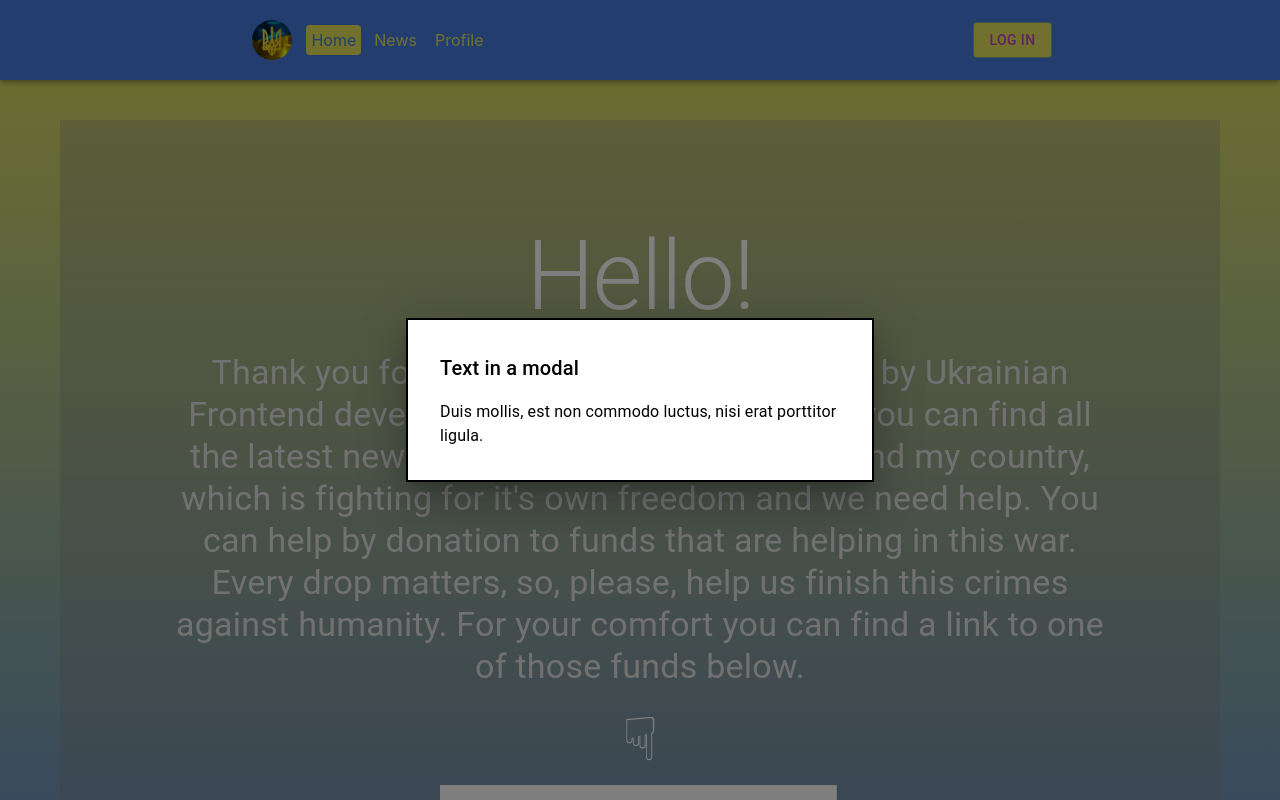
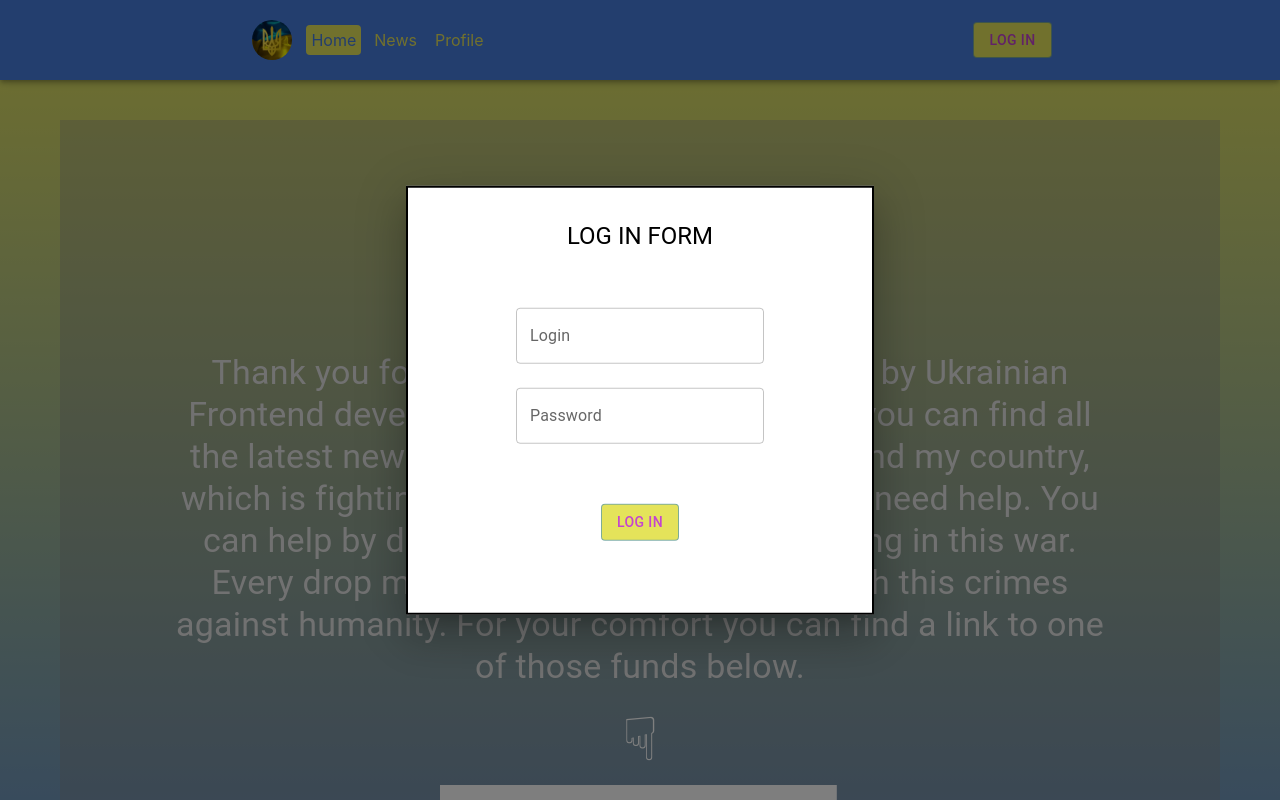
Before and after one commit to Bronislav-frontend/test-alter, a React (Create React App) app: page / in a window 1280 px wide. Both pictures are taken after a click on the button "LOG IN". Shown: the top 800 px of the page. Built offline with nearby package versions, Linux system fonts and the light colour scheme.

Commit message:
Adds sign in form

```diff
--- a/package.json
+++ b/package.json
@@ -18,6 +18,7 @@
     "axios": "^1.3.3",
     "react": "^18.2.0",
     "react-dom": "^18.2.0",
+    "react-hook-form": "^7.43.1",
     "react-loader-spinner": "^5.3.4",
     "react-redux": "^8.0.5",
     "react-router-dom": "^6.8.1",
--- a/src/components/ButtonComponent/ButtonComponent.tsx
+++ b/src/components/ButtonComponent/ButtonComponent.tsx
@@ -2,14 +2,21 @@ import { Box, Button } from '@mui/material';
 
 interface IProps {
   text: string;
+  type?: 'button' | 'submit';
   isDisabled?: boolean;
-  onClick: () => void;
+  onClick?: () => void;
 }
 
-const ButtonComponent = ({ text, onClick, isDisabled }: IProps) => {
+const ButtonComponent = ({
+  text,
+  type = 'button',
+  onClick,
+  isDisabled,
+}: IProps) => {
   return (
     <Box>
       <Button
+        type={type}
         variant="outlined"
         onClick={onClick}
         sx={{ backgroundColor: '#e4e35a', color: '#c444cf' }}
--- /dev/null
+++ b/src/components/LoginForm/LoginForm.tsx
@@ -0,0 +1,82 @@
+import { TextField, Typography, Container, Box } from '@mui/material';
+import { useForm } from 'react-hook-form';
+import { useDispatch } from 'react-redux';
+
+import { logIn } from 'redux/auth/auth-slice';
+
+import ButtonComponent from 'components/ButtonComponent/ButtonComponent';
+
+const classes = {
+  paper: {
+    display: 'flex',
+    flexDirection: 'column',
+    alignItems: 'center',
+    justifyContent: 'center',
+  },
+};
+
+interface IProps {
+  modalClose: () => void;
+}
+
+const LoginForm = ({ modalClose }: IProps) => {
+  const dispatch = useDispatch();
+  const { register, handleSubmit } = useForm();
+
+  const onSubmit = (data: any) => {
+    dispatch(logIn(data));
+    modalClose();
+  };
+
+  return (
+    <Container component="main" maxWidth="xs">
+      <Box sx={classes.paper}>
+        <Typography component="h1" variant="h5">
+          LOG IN FORM
+        </Typography>
+        <form
+          style={{
+            display: 'flex',
+            flexDirection: 'column',
+            alignItems: 'center',
+            padding: '40px',
+          }}
+          onSubmit={handleSubmit(onSubmit)}
+        >
+          <TextField
+            variant="outlined"
+            margin="normal"
+            {...register('login', {
+              required: true,
+              validate: value => value === process.env.REACT_APP_USER_NAME,
+            })}
+            fullWidth
+            id="login"
+            label="Login"
+            name="login"
+            autoComplete="off"
+            autoFocus
+          />
+          <TextField
+            variant="outlined"
+            margin="normal"
+            {...register('password', {
+              required: true,
+              validate: value => value === process.env.REACT_APP_USER_PASS,
+            })}
+            fullWidth
+            name="password"
+            label="Password"
+            type="password"
+            id="password"
+            autoComplete="off"
+            sx={{ marginBottom: '60px' }}
+          />
+          <ButtonComponent text="Log In" type="submit" />
+        </form>
+      </Box>
+    </Container>
+  );
+};
+
+export default LoginForm;
--- a/src/components/ModalComponent/ModalComponent.tsx
+++ b/src/components/ModalComponent/ModalComponent.tsx
@@ -1,12 +1,12 @@
-import { Modal, Box, Typography } from '@mui/material';
-import { useModal } from 'hooks/useModal';
+import { Modal, Box } from '@mui/material';
 
 interface IProps {
   isOpen: boolean;
   toggle: () => void;
+  children?: React.ReactNode;
 }
 
-const ModalComponent = ({ isOpen, toggle }: IProps) => {
+const ModalComponent = ({ isOpen, toggle, children }: IProps) => {
   return (
     <Modal
       open={isOpen}
@@ -27,12 +27,7 @@ const ModalComponent = ({ isOpen, toggle }: IProps) => {
           p: 4,
         }}
       >
-        <Typography id="modal-modal-title" variant="h6" component="h2">
-          Text in a modal
-        </Typography>
-        <Typography id="modal-modal-description" sx={{ mt: 2 }}>
-          Duis mollis, est non commodo luctus, nisi erat porttitor ligula.
-        </Typography>
+        {children}
       </Box>
     </Modal>
   );
--- a/src/components/NavBar/NavBar.tsx
+++ b/src/components/NavBar/NavBar.tsx
@@ -1,18 +1,29 @@
-import { AppBar, Box, Toolbar } from '@mui/material';
+import { AppBar, Box, Toolbar, Typography } from '@mui/material';
 import { NavLink } from 'react-router-dom';
+import { useSelector, useDispatch } from 'react-redux';
 
 import ButtonComponent from 'components/ButtonComponent/ButtonComponent';
 import ModalComponent from 'components/ModalComponent/ModalComponent';
+import LoginForm from 'components/LoginForm/LoginForm';
+import Logo from 'components/Logo/Logo';
+
 import { useModal } from 'hooks/useModal';
-import Logo from 'components/Logo/Logo';
 import { ROUTES } from 'constants/routes';
+import authSelectors from 'redux/auth/auth-selector';
+import { logOut } from 'redux/auth/auth-slice';
 
 const NavBar = () => {
+  const dispatch = useDispatch();
+  const isLoggedIn = useSelector(authSelectors.getIsLoggedIn);
+  const userName = useSelector(authSelectors.getUserName);
+
   const { isOpen, toggler } = useModal();
 
   return (
     <>
-      <ModalComponent isOpen={isOpen} toggle={toggler} />
+      <ModalComponent isOpen={isOpen} toggle={toggler}>
+        <LoginForm modalClose={toggler} />
+      </ModalComponent>
       <AppBar position="sticky" sx={{ backgroundColor: '#477cdd' }}>
         <Box
           sx={{
@@ -39,7 +50,18 @@ const NavBar = () => {
               </Box>
             ))}
           </Toolbar>
-          <ButtonComponent text="Log in" onClick={toggler} />
+          {!isLoggedIn && <ButtonComponent text="Log in" onClick={toggler} />}
+          {isLoggedIn && (
+            <Box sx={{ display: 'flex', alignItems: 'center' }}>
+              <Typography sx={{ marginRight: '20px' }}>
+                Welcome, {userName}
+              </Typography>
+              <ButtonComponent
+                text="Log out"
+                onClick={() => dispatch(logOut())}
+              />
+            </Box>
+          )}
         </Box>
       </AppBar>
     </>
--- a/src/components/PrivateRoute/PrivateRoute.tsx
+++ b/src/components/PrivateRoute/PrivateRoute.tsx
@@ -1,10 +1,10 @@
 import { useSelector } from 'react-redux';
-import getIsLoggedIn from 'redux/auth/auth-selector';
+import authSelectors from 'redux/auth/auth-selector';
 
 import { Navigate, Outlet } from 'react-router-dom';
 
 const PrivateRoute = () => {
-  const isLoggedIn = useSelector(getIsLoggedIn);
+  const isLoggedIn = useSelector(authSelectors.getIsLoggedIn);
 
   return isLoggedIn ? <Outlet /> : <Navigate to="/" />;
 };
--- a/src/interfaces/interfaces.ts
+++ b/src/interfaces/interfaces.ts
@@ -23,5 +23,6 @@ export interface NewsState {
 }
 
 export interface AuthState {
+  userName: string;
   isLoggedIn: boolean;
 }
--- a/src/redux/auth/auth-selector.ts
+++ b/src/redux/auth/auth-selector.ts
@@ -5,5 +5,11 @@ interface StateArg {
 }
 
 const getIsLoggedIn = (state: StateArg) => state.auth.isLoggedIn;
+const getUserName = (state: StateArg) => state.auth.userName;
 
-export default getIsLoggedIn;
+const authSelectors = {
+  getIsLoggedIn,
+  getUserName,
+};
+
+export default authSelectors;
--- a/src/redux/auth/auth-slice.ts
+++ b/src/redux/auth/auth-slice.ts
@@ -2,6 +2,7 @@ import { createSlice } from '@reduxjs/toolkit';
 import { AuthState } from 'interfaces/interfaces';
 
 const initialState: AuthState = {
+  userName: '',
   isLoggedIn: false,
 };
 
@@ -9,10 +10,13 @@ const authSlice = createSlice({
   name: 'auth',
   initialState,
   reducers: {
-    logIn: state => {
+    logIn: (state, { payload }) => {
+      console.log(payload);
+      state.userName = payload.login;
       state.isLoggedIn = true;
     },
     logOut: state => {
+      state.userName = '';
       state.isLoggedIn = false;
     },
   },
--- a/src/redux/news/news-selectors.ts
+++ b/src/redux/news/news-selectors.ts
@@ -8,10 +8,10 @@ const getNewsList = (state: StateArg) => state.newsList.results;
 const getNextPageNews = (state: StateArg) => state.newsList.nextPage;
 const getIsLoading = (state: StateArg) => state.newsList.isLoading;
 
-const selectors = {
+const newsSelectors = {
   getNewsList,
   getNextPageNews,
   getIsLoading,
 };
 
-export default selectors;
+export default newsSelectors;
```
Also changed, not shown: 1 other file (tests, documents, lock files or other folders).
